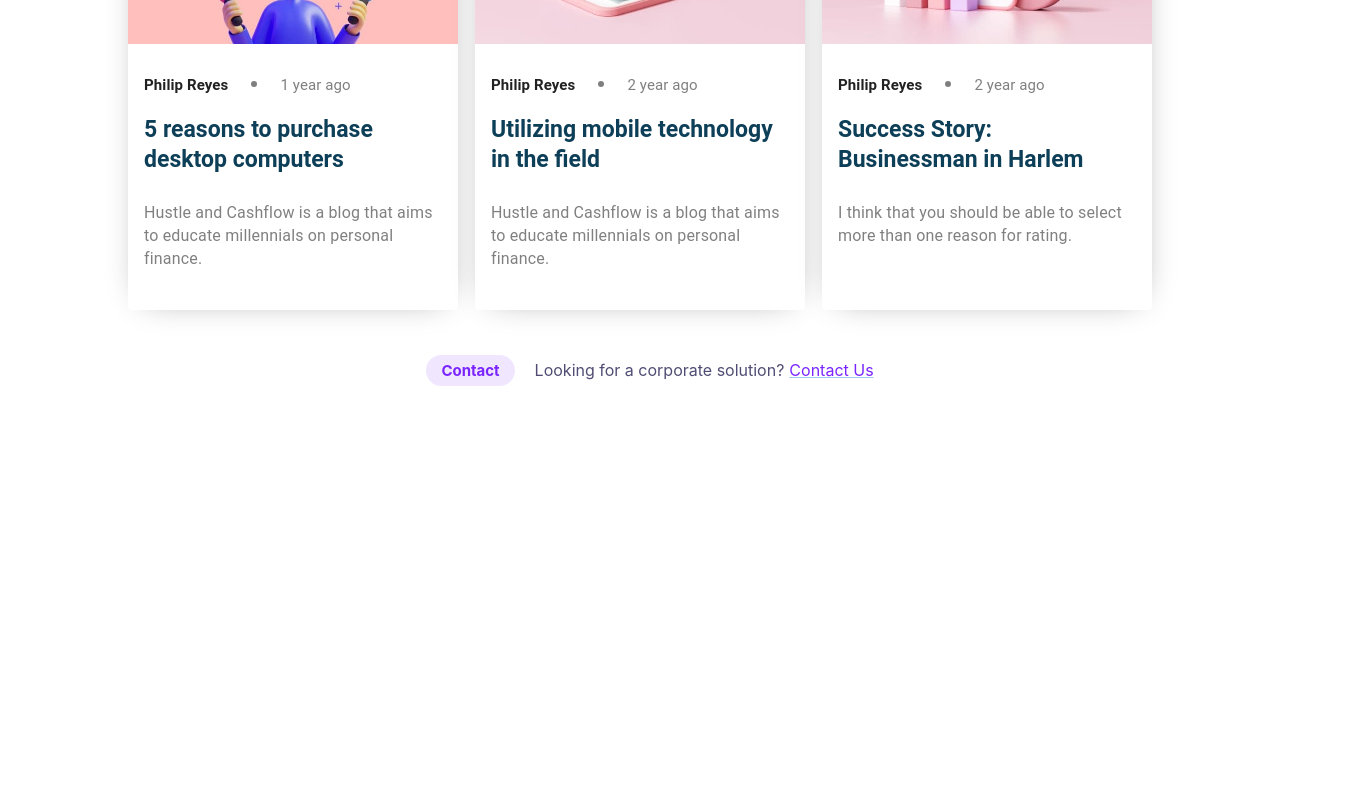
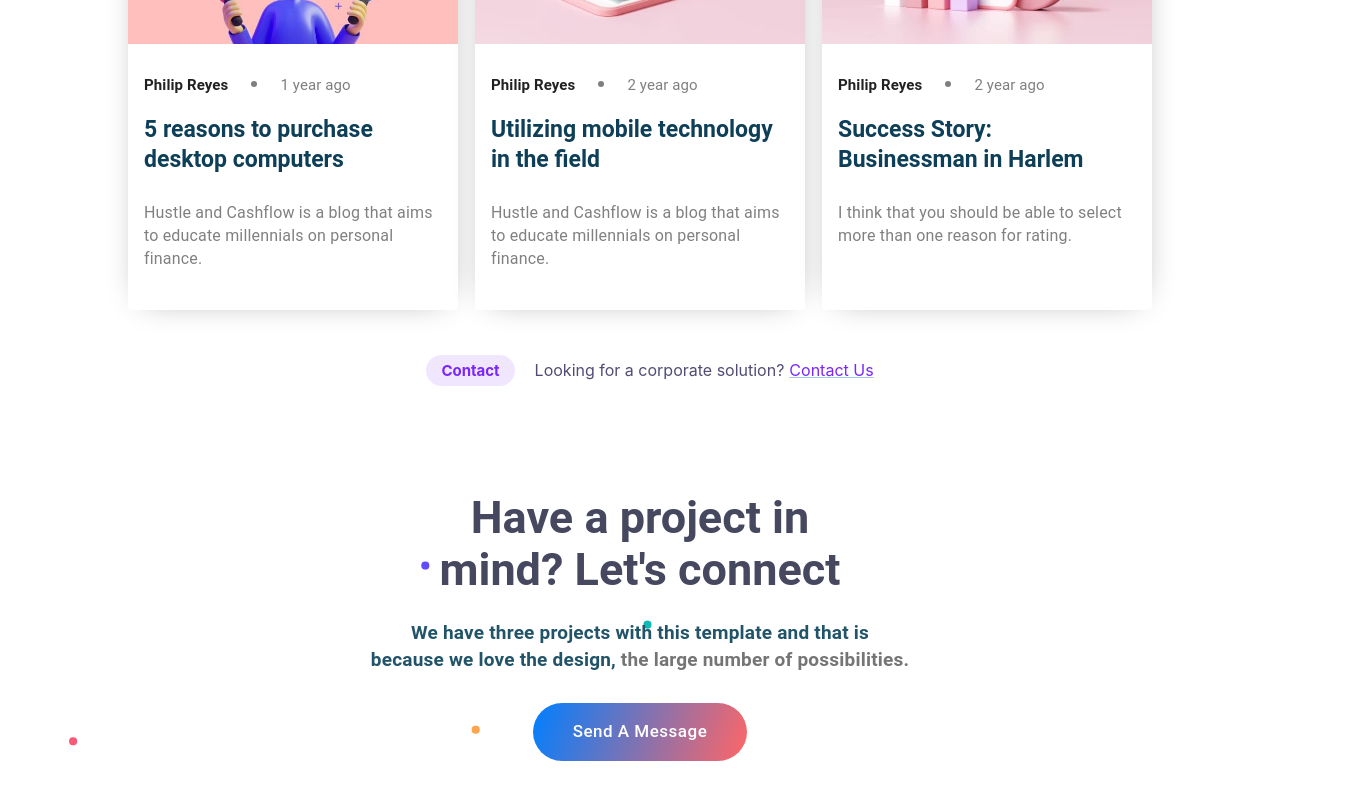
Before and after one commit to Anjeela-Ali/hub-website, a React (Create React App) app: page / in a window 1280 px wide. Shown: the part 6435-7235 px from the top of the page, 1351 px wide, since content can reach past the window. Before the commit the page ends 6865 px from the top, so only its background shows below. Built offline with nearby package versions, Linux system fonts and the light colour scheme.

Commit message:
added contact us section

```diff
--- /dev/null
+++ b/src/components/contactus/index.js
@@ -0,0 +1,57 @@
+import { Box, Button, Typography } from '@mui/material'
+import BgImgUrl from '../../assets/contact.png'
+
+const ContactUsSection = () => {
+    return (
+        <>
+            <Box sx={{
+                position:'relative',
+                margin:'80px 0px'
+            }}>
+                <Box >
+                    <img src={BgImgUrl} />
+                </Box>
+                <Box sx={{
+                    textAlign: 'center',
+                    position:'absolute',
+                    left:'0px',
+                    right:'0px',
+                    top:'12px'
+                }}>
+                    <Typography variant='h3' sx={{
+                        color: '#45485f',
+                        fontSize: '45px',
+                        fontWeight: '700'
+                    }}>
+                        Have a project in <br /> mind? Let's connect
+                    </Typography>
+                    <Typography variant='body2' sx={{
+                        fontSize: '19px',
+                        fontWeight: '700',
+                        color: '#225469',
+                        marginTop: '22px',
+                    }}>
+                        We have three projects with this template and that is  <br /> because we love the design, <Typography variant='para' sx={{
+                            fontWeight: '700',
+                            color: '#767575'
+                        }}>the large number of possibilities.</Typography>
+                    </Typography>
+                    <Button sx={{
+                        backgroundImage: 'linear-gradient(110deg,rgb(0,127,255) 0,rgba(255,0,0,0.6) 100%)',
+                        padding: '14px 40px',
+                        textTransform: 'capitalize',
+                        color: 'white',
+                        borderRadius: '50px',
+                        fontSize: '17px',
+                        margin: '30px auto'
+                    }}>
+                        Send a message
+                    </Button>
+                </Box>
+            </Box>
+
+        </>
+    )
+}
+
+export default ContactUsSection
--- a/src/page/index.js
+++ b/src/page/index.js
@@ -11,6 +11,7 @@ import AboutSection from '../components/about';
 import Companies from '../components/companiesusinghub';
 import TestimonialsSection from '../components/testimonials';
 import LatestPosts from '../components/blogs';
+import ContactUsSection from '../components/contactus';
 
 const HomePage = () => {
   return (
@@ -28,6 +29,7 @@ const HomePage = () => {
     <Companies />
     <TestimonialsSection />
     <LatestPosts />
+    <ContactUsSection />
 
     </>
   )
```
Also changed, not shown: src/assets/contact.png (added).
